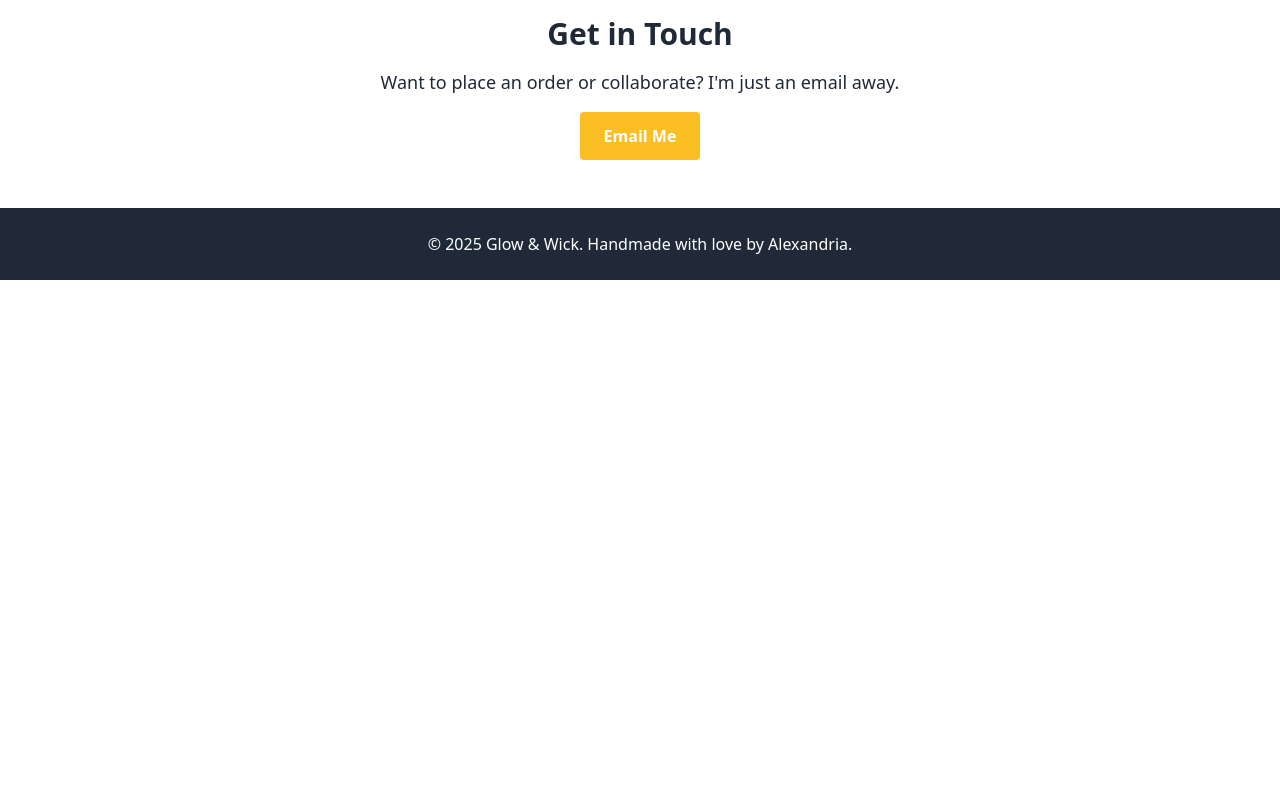
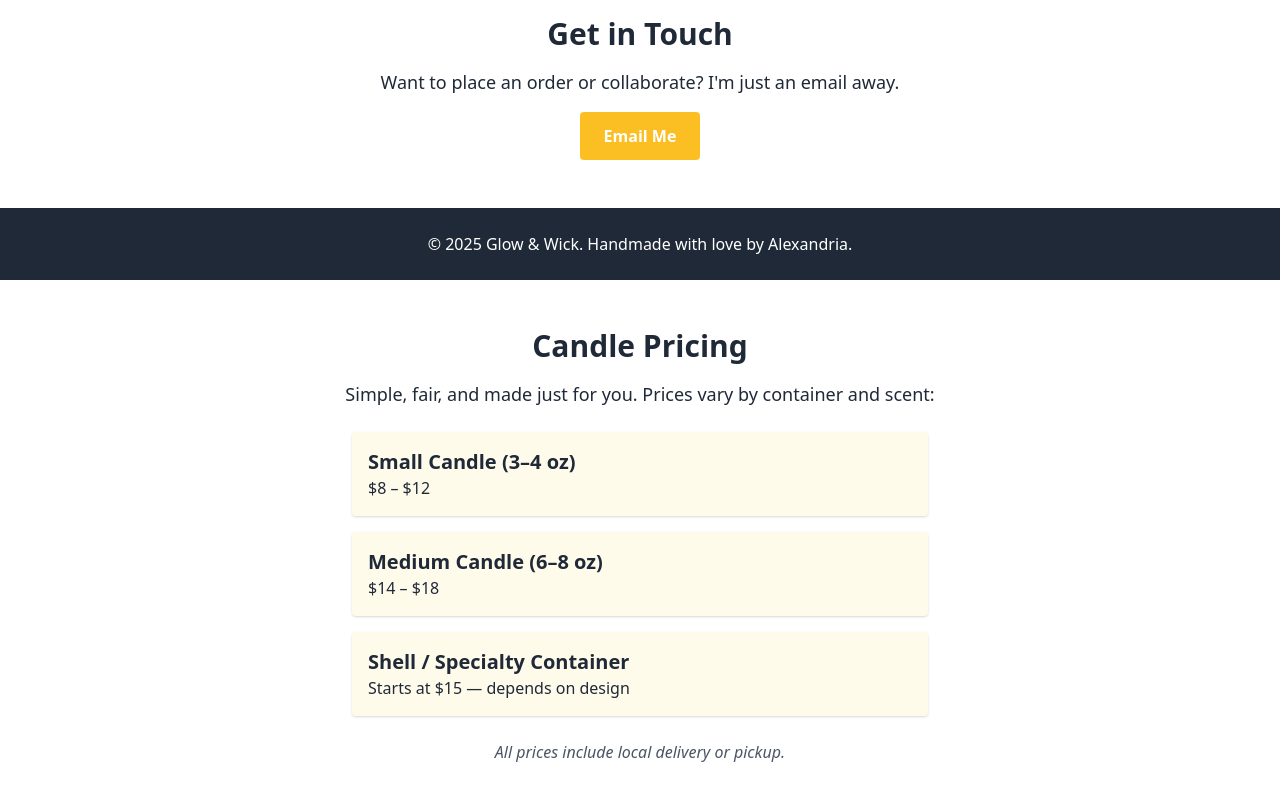
Before and after one commit to Alliecandle/glow-and-wick, a plain HTML site: page index.html in a window 1280 px wide. Shown: the part 1052-1864 px from the top of the page. Before the commit the page ends 1332 px from the top, so only its background shows below. Drawn offline with nearby package versions, Linux system fonts and the light colour scheme.

Commit message:
Update index.html

```diff
--- a/index.html
+++ b/index.html
@@ -60,3 +60,23 @@
 
 </body>
 </html>
+<!-- Pricing Section -->
+<section class="bg-white py-12 px-6 text-center">
+  <h2 class="text-3xl font-semibold mb-4">Candle Pricing</h2>
+  <p class="mb-6 text-lg">Simple, fair, and made just for you. Prices vary by container and scent:</p>
+  <div class="max-w-xl mx-auto space-y-4 text-left">
+    <div class="bg-yellow-50 p-4 rounded shadow">
+      <h3 class="text-xl font-bold">Small Candle (3–4 oz)</h3>
+      <p>$8 – $12</p>
+    </div>
+    <div class="bg-yellow-50 p-4 rounded shadow">
+      <h3 class="text-xl font-bold">Medium Candle (6–8 oz)</h3>
+      <p>$14 – $18</p>
+    </div>
+    <div class="bg-yellow-50 p-4 rounded shadow">
+      <h3 class="text-xl font-bold">Shell / Specialty Container</h3>
+      <p>Starts at $15 — depends on design</p>
+    </div>
+  </div>
+  <p class="mt-6 text-gray-600 italic">All prices include local delivery or pickup.</p>
+</section>
```
